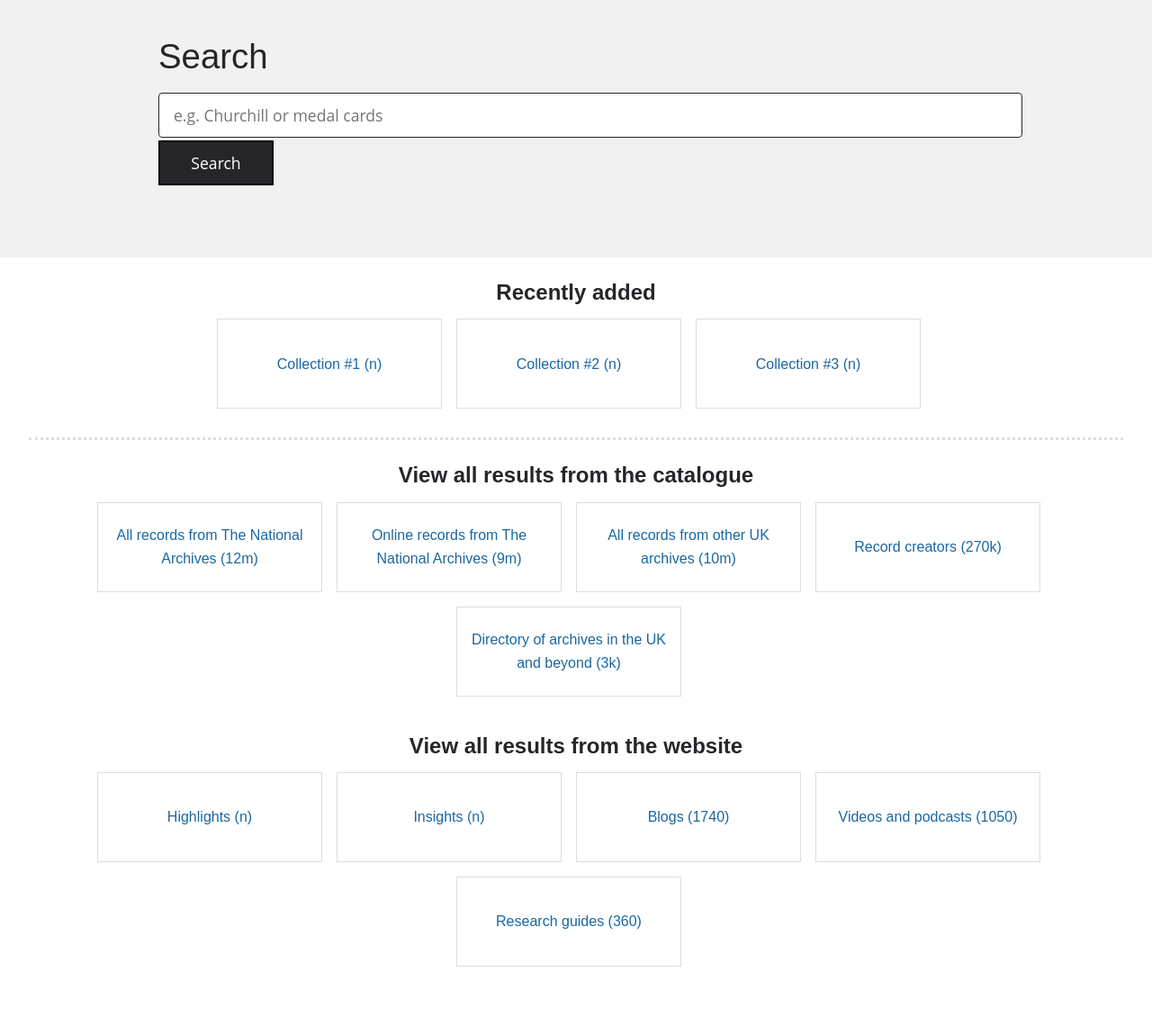
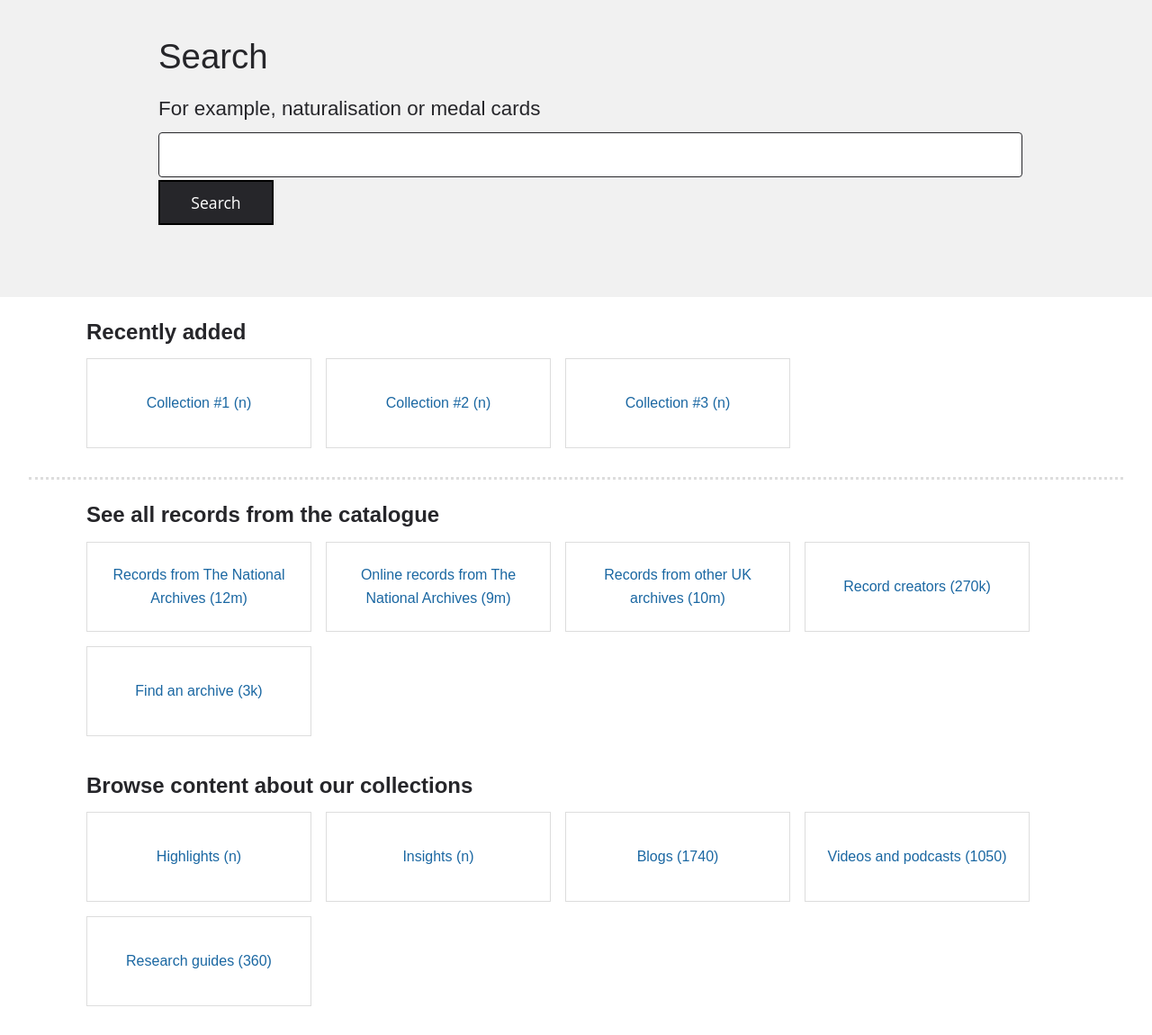
Before and after one commit to nationalarchives/ds-etna-search-plan, a Flask app: page /search/ in a window 1280 px wide. Shown: the part 132-1282 px from the top of the page at 90% size. Before the commit the page ends 1206 px from the top, so only its background shows below. Run offline with Flask 2, Linux system fonts and the light colour scheme; some web fonts are replaced.

Commit message:
Update labels in response to editorial review

```diff
--- a/Prototype/app.py
+++ b/Prototype/app.py
@@ -23,11 +23,11 @@ def search():
         ('Collection #3', '(n)', False),
     ],
     catalogue_buckets = [
-        ('All records from The National Archives', '(12m)', False),
+        ('Records from The National Archives', '(12m)', False),
         ('Online records from The National Archives', '(9m)', False),
-        ('All records from other UK archives', '(10m)', False),
+        ('Records from other UK archives', '(10m)', False),
         ('Record creators', '(270k)', False),
-        ('Directory of archives in the UK and beyond', '(3k)', False)
+        ('Find an archive', '(3k)', False)
     ],
     website_buckets = [
         ('Highlights', '(n)', False),
@@ -43,11 +43,11 @@ def catalogue_results():
     form = CatalogueSearch(request.args, meta = {'csrf': False})
     return render_template("catalogue_results.html", form=form, search_type="Catalogue results", search_term="Churchill", selected_tab={'catalogue': True},
     buckets = [
-        ('All records from The National Archives', '(42,403)', True),
+        ('Records from The National Archives', '(42,403)', True),
         ('Online records from The National Archives', '(5,151)', False),
-        ('All records from other UK archives', '(42,403)', False),
+        ('Records from other UK archives', '(42,403)', False),
         ('Record creators', '(83)', False),
-        ('Directory of archives in the UK and beyond', '(12)', False)
+        ('Find an archive', '(12)', False)
     ]);
 
 @app.route("/search/featured/")
--- a/Prototype/forms/landing_search.py
+++ b/Prototype/forms/landing_search.py
@@ -6,11 +6,11 @@ from wtforms.validators import InputRequired
 class LandingSearch(FlaskForm):
 
     search_term = SearchField(
-        'Search term',
+        'This label isnt used, one is coded in the HTML instead',
         validators=[InputRequired()],
         render_kw={
             'class': 'search-results-hero__form-search-box',
             'role': 'search',
-            'placeholder': 'e.g. Churchill or medal cards'
+            'placeholder': ''
         }
     )
--- a/Prototype/sass/includes/_search-landing-buckets.scss
+++ b/Prototype/sass/includes/_search-landing-buckets.scss
@@ -1,16 +1,15 @@
 .search-landing-buckets {
-
+    margin-left: 2rem;
+    margin-right: 2rem;
     &__heading {
-        text-align: center;
+        margin-left: 4rem;
         font-family: $font__supria-sans;
         font-size: 1.5rem;
     }
 
     &__container {
-        margin-left: 2rem;
-        margin-right: 2rem;
         &--bordered {
-            @extend .search-landing-buckets__container;
+
             border-bottom: 3px dotted $color__grey-4;
         }
     }
@@ -22,7 +21,7 @@
         margin-right: auto;
         padding-left: 2rem;
         padding-right: 2rem;
-        justify-content: center;
+
         &-item {
             display: inline-block;
             list-style: none;
--- a/Prototype/sass/includes/_search-landing-hero.scss
+++ b/Prototype/sass/includes/_search-landing-hero.scss
@@ -8,6 +8,11 @@
         font-weight: normal;
         font-family: $font__supria-sans;
         margin-left: 9rem;
+    }
+
+    &__label {
+        font-family: $font__supria-sans;
+        font-size: 1.4rem;
     }
 
     &__form {
--- a/Prototype/sass/includes/_search-results__list-card.scss
+++ b/Prototype/sass/includes/_search-results__list-card.scss
@@ -13,6 +13,11 @@
         letter-spacing: 0.05rem;
     }
 
+    &-content {
+        margin-right: auto;
+        margin-bottom: 2rem;
+        padding-right: 1rem;
+    }
 
     &-link {
         color: $color__blue_4;
@@ -28,8 +33,6 @@
     }
 
     &-delivery-options {
-        margin-left: auto;
-        text-align: center;
         margin-right: 1rem;
 
         &-img {
@@ -46,14 +49,10 @@
             display: block;
         }
 
-        @media only screen and (max-width: 91rem) {
-            margin-left: 1rem;
-            margin-top: 1rem;
-        }
-
         @media only screen and (max-width: $screen__md) {
             margin-left: auto;
             margin-right: auto;
+            text-align: center;
             &-desc {
                 max-width: 100%;
             }
--- a/Prototype/static/css/search.css
+++ b/Prototype/static/css/search.css
@@ -3707,6 +3707,9 @@ a {
     font-weight: normal;
     font-family: supria-sans-condensed, sans-serif;
     margin-left: 9rem; }
+  .search-landing-hero__label {
+    font-family: supria-sans-condensed, sans-serif;
+    font-size: 1.4rem; }
   .search-landing-hero__form {
     margin-left: 9rem; }
     .search-landing-hero__form-submit {
@@ -3977,6 +3980,10 @@ a {
     font-family: supria-sans-condensed, sans-serif;
     font-size: 1.7rem;
     letter-spacing: 0.05rem; }
+  .search-results__list-card-content {
+    margin-right: auto;
+    margin-bottom: 2rem;
+    padding-right: 1rem; }
   .search-results__list-card-link {
     color: #1A67A2; }
     .search-results__list-card-link:visited {
@@ -3984,8 +3991,6 @@ a {
   .search-results__list-card-description {
     margin-bottom: 0.5rem; }
   .search-results__list-card-delivery-options {
-    margin-left: auto;
-    text-align: center;
     margin-right: 1rem; }
     .search-results__list-card-delivery-options-img {
       border: 1px solid #6f777b; }
@@ -3995,14 +4000,11 @@ a {
       margin-top: 0.2rem; }
     .search-results__list-card-delivery-options-link {
       display: block; }
-    @media only screen and (max-width: 91rem) {
-      .search-results__list-card-delivery-options {
-        margin-left: 1rem;
-        margin-top: 1rem; } }
     @media only screen and (max-width: 48rem) {
       .search-results__list-card-delivery-options {
         margin-left: auto;
-        margin-right: auto; }
+        margin-right: auto;
+        text-align: center; }
         .search-results__list-card-delivery-options-desc {
           max-width: 100%; } }
 
@@ -4139,13 +4141,13 @@ a {
 .featured-results__sidebar-card-image-fallback {
   max-width: 100%; }
 
+.search-landing-buckets {
+  margin-left: 2rem;
+  margin-right: 2rem; }
   .search-landing-buckets__heading {
-  text-align: center;
+    margin-left: 4rem;
     font-family: supria-sans-condensed, sans-serif;
     font-size: 1.5rem; }
-.search-landing-buckets__container, .search-landing-buckets__container--bordered {
-  margin-left: 2rem;
-  margin-right: 2rem; }
   .search-landing-buckets__container--bordered {
     border-bottom: 3px dotted #dddddd; }
   .search-landing-buckets__list {
@@ -4154,8 +4156,7 @@ a {
     margin-left: auto;
     margin-right: auto;
     padding-left: 2rem;
-  padding-right: 2rem;
-  justify-content: center; }
+    padding-right: 2rem; }
     .search-landing-buckets__list-item {
       display: inline-block;
       list-style: none;
--- a/Prototype/templates/featured_results.html
+++ b/Prototype/templates/featured_results.html
@@ -12,7 +12,7 @@
                 {% include 'includes/search_results__list-card.html' %}
                 {% include 'includes/search_results__list-card.html' %}
             </ul>
-            <p><a href="#">View all records from The National Archives (42,403)</a></p>
+            <p><a href="#">See all results from The National Archives (42,403)</a></p>
 
             <div class="featured-results__record-creator">
                 <div class="featured-results__record-creator-image">
@@ -24,7 +24,7 @@
                     <h2 class="featured-results__record-creator-heading--smaller">Record creators</h2>
                     <h3 class="featured-results__record-creator-heading"><a href="#" class="featured-results__record-creator-link">Churchill</a></h3>
                     <p class="featured-results__record-creator-paragraph">Churchill Parish, Churchill, Oxfordshire</p>
-                    <p class="featured-results__record-creator-paragraph"><a href="#">View all record creators</a></p>
+                    <p class="featured-results__record-creator-paragraph"><a href="#">See all record creators</a></p>
                 </div>
 
             </div>
@@ -59,7 +59,7 @@
                     </div>
                 </li>
             </ul>
-            <p><a href="#">View all research guides</a></p>
+            <p><a href="#">See all research guides</a></p>
         </div>
 
     </div>
--- a/Prototype/templates/includes/search_landing_hero.html
+++ b/Prototype/templates/includes/search_landing_hero.html
@@ -1,7 +1,9 @@
 <div class="search-landing-hero">
     <h1 class="search-landing-hero__heading">Search</h1>
     <div class="search-landing-hero__form">
-        {{ form.search_term.label(class='sr-only') }}
+        <label for="search_term" class="search-landing-hero__label">
+            <span class="sr-only">Enter search term.</span> For example, naturalisation or medal cards
+        </label>
         {{ form.search_term }}
         <input type="submit" value="Search" class="search-landing-hero__form-submit">
     </div>
--- a/Prototype/templates/includes/search_results.html
+++ b/Prototype/templates/includes/search_results.html
@@ -1,7 +1,7 @@
 <div class="search-results">
     <div class="search-results__metadata">
         <p class="search-results__metadata-count">
-        Showing <span class="search-results__metadata-count-highlight">20,000</span> (of 42,403) results for 'Churchill' in 'All records from The National Archives'
+        Showing <span class="search-results__metadata-count-highlight">20,000</span> (of 42,403) results for 'Churchill' in 'Records from The National Archives'
         </p>
         {% include 'includes/search_results__selected-filters.html' %}
     </div>
--- a/Prototype/templates/includes/search_sort_and_view_options.html
+++ b/Prototype/templates/includes/search_sort_and_view_options.html
@@ -9,12 +9,12 @@
     <ul class="search-sort-view__list">
         <li class="search-sort-view__list-item">
             <span aria-current="true" class="search-sort-view__icon-list">
-                <span class="sr-only">List</span>
+                <span class="sr-only">Display results as a list</span>
             </span>
         </li>
         <li class="search-sort-view__list-item">
             <a href="#"class="search-sort-view__icon-grid">
-                    <span class="sr-only">Grid</span>
+                    <span class="sr-only">Display results as a grid</span>
            </a>
         </li>
     </ul>
--- a/Prototype/templates/search_landing.html
+++ b/Prototype/templates/search_landing.html
@@ -12,13 +12,13 @@
                 {% include 'includes/search_landing_buckets.html' %}
             {% endwith %}
         </div>
-        <h2 class="search-landing-buckets__heading">View all results from the catalogue</h2>
+        <h2 class="search-landing-buckets__heading">See all records from the catalogue</h2>
         <div class="search-landing-buckets__container">
             {% with buckets=catalogue_buckets %}
                 {% include 'includes/search_landing_buckets.html' %}
             {% endwith %}
         </div>
-        <h2 class="search-landing-buckets__heading">View all results from the website</h2>
+        <h2 class="search-landing-buckets__heading">Browse content about our collections</h2>
         <div class="search-landing-buckets__container">
             {% with buckets=website_buckets %}
                 {% include 'includes/search_landing_buckets.html' %}
```
Also changed, not shown: 1 other file. Lines whose indentation alone changed are shown as unchanged.
